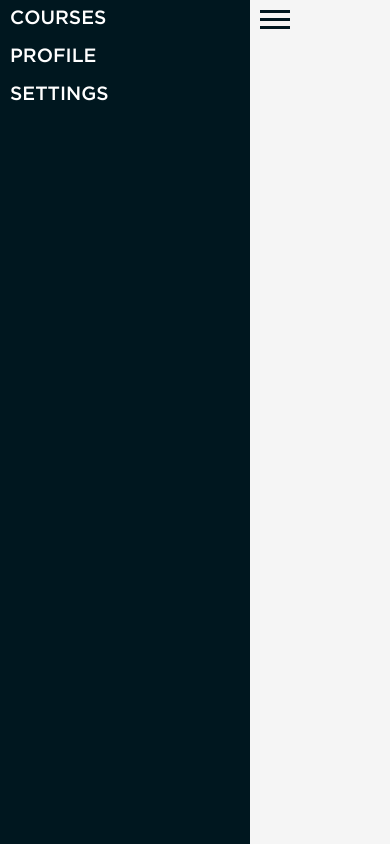
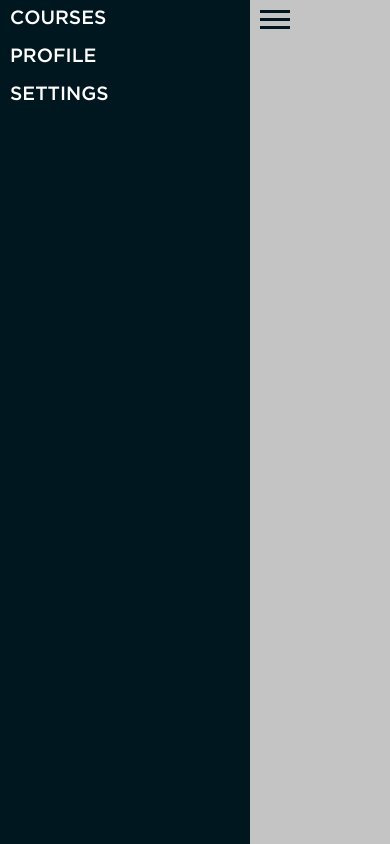
Before and after one commit to gathrean/GradeCal, a React (Create React App) app: page / in a window 390 px wide. Both pictures are taken after a click on the element 25 px from the left and 22 px from the top of the page. Built offline with nearby package versions, Linux system fonts and the light colour scheme.

Commit message:
Added a dim effect when sidebar is toggled

```diff
--- a/src/App.css
+++ b/src/App.css
@@ -8,7 +8,6 @@
   font-family: 'Gotham Medium';
   src: url('../public/fonts/Gotham Medium Regular.ttf') format('truetype');
 }
-
 
 h1,
 h2,
@@ -31,7 +30,18 @@ h6 {
   top: 0;
   left: -250px;
   transition: left 0.3s ease;
-  z-index: 1;
+  z-index: 3;
+  /* Increase the z-index value */
+}
+
+.hamburger {
+  display: block;
+  position: fixed;
+  top: 10px;
+  left: 10px;
+  transition: left 0.3s ease;
+  z-index: 3;
+  cursor: pointer;
 }
 
 .sidebar.open {
@@ -69,6 +79,16 @@ h6 {
   align-items: center;
 }
 
+.App.sidebar-open .overlay {
+  display: block;
+  /* Show the overlay when the sidebar is open */
+}
+
+.App.sidebar-open {
+  filter: brightness(50%);
+  transition: filter 0.3s ease;
+}
+
 @media (max-width: 768px) {
   .App {
     flex-direction: column;
@@ -87,16 +107,6 @@ h6 {
     left: 0;
   }
 
-  .hamburger {
-    display: block;
-    position: fixed;
-    top: 10px;
-    left: 10px;
-    transition: left 0.3s ease;
-    z-index: 1;
-    cursor: pointer;
-  }
-
   .hamburger.open {
     left: 260px;
   }
@@ -109,4 +119,19 @@ h6 {
     margin-bottom: 5px;
   }
 
+  .overlay {
+    position: fixed;
+    top: 0;
+    left: 0;
+    width: 100%;
+    height: 100%;
+    background-color: rgba(0, 0, 0, 0.2);
+    z-index: 2;
+    display: none;
+  }
+
+  .sidebar.open~.overlay {
+    display: block;
+  }
+
 }
--- a/src/App.js
+++ b/src/App.js
@@ -1,4 +1,4 @@
-import React from 'react';
+import React, { useState } from 'react';
 import { BrowserRouter as Router, Route, Routes } from 'react-router-dom';
 import Navbar from './Navbar';
 import CoursesPage from './pages/CoursesPage';
@@ -7,10 +7,12 @@ import SettingsPage from './pages/SettingsPage';
 import './App.css';
 
 function App() {
+  const [isSidebarOpen, setIsSidebarOpen] = useState(false);
+
   return (
     <Router>
-      <div className="App">
-        <Navbar />
+      <div className={`App ${isSidebarOpen ? 'sidebar-open' : ''}`}>
+        <Navbar isSidebarOpen={isSidebarOpen} toggleSidebar={() => setIsSidebarOpen(!isSidebarOpen)} />
         <div className="content">
           <Routes>
             <Route path="/courses" element={<CoursesPage />} />
@@ -18,6 +20,7 @@ function App() {
             <Route path="/settings" element={<SettingsPage />} />
           </Routes>
         </div>
+        <div className={`overlay ${isSidebarOpen ? 'open' : ''}`} onClick={() => setIsSidebarOpen(false)}></div>
       </div>
     </Router>
   );
```
